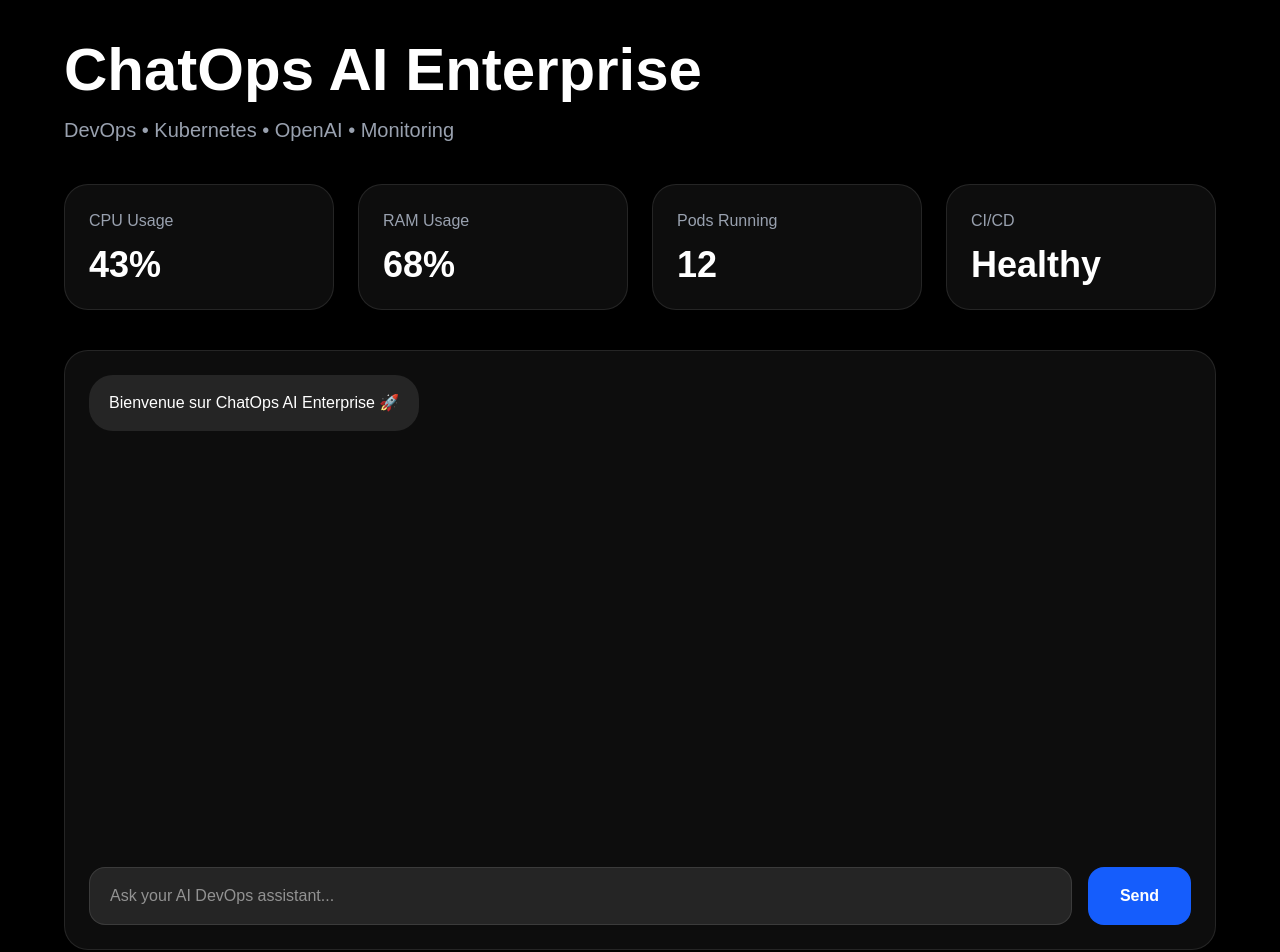
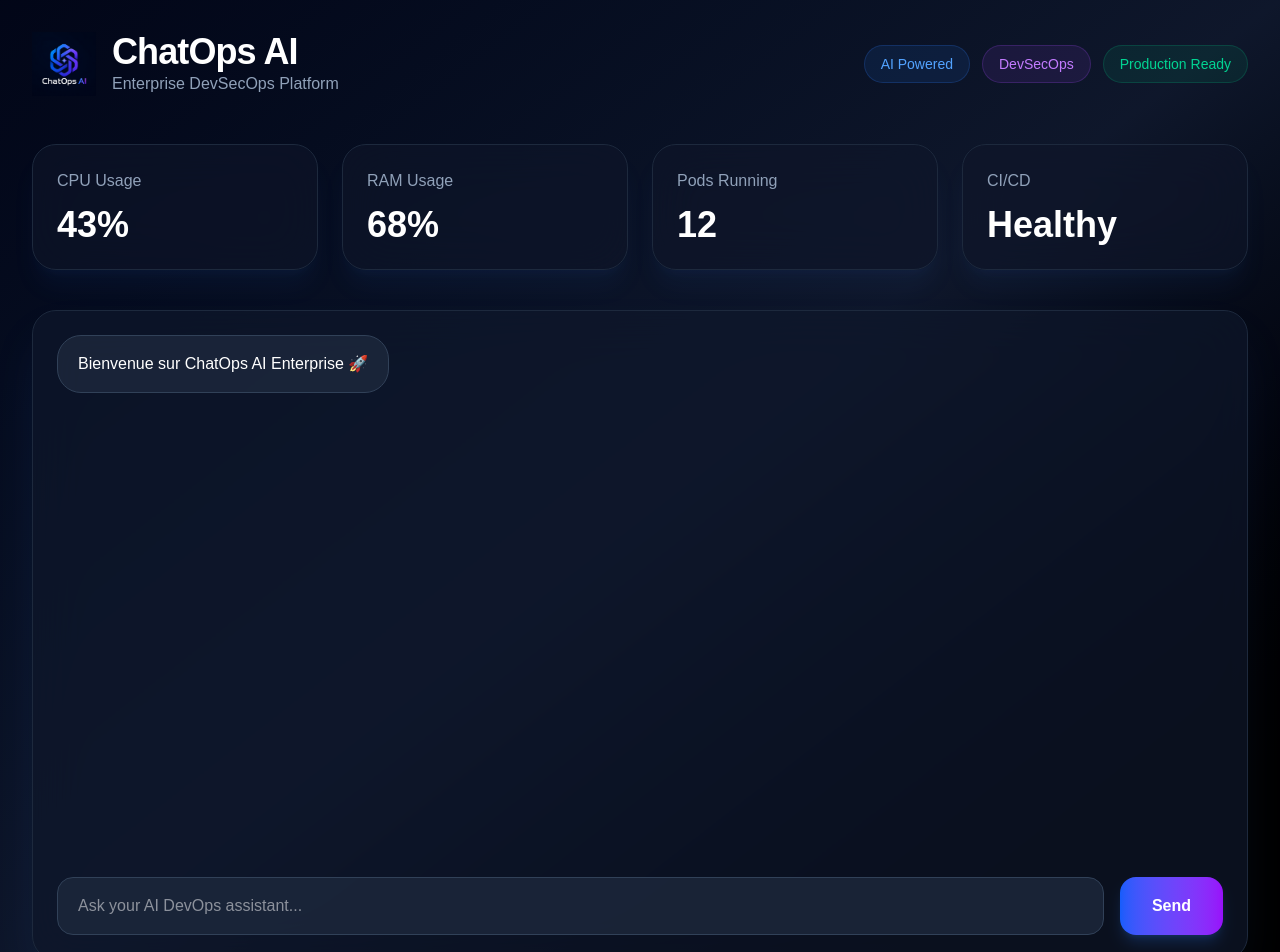
Before and after one commit to Evilfrst/Projet-Automatisation-DevOps-de-bout-en-bout-pour-un-chatbot-IA-evolutif-ChatOps, a Next.js app in the folder frontend/: page / in a window 1280 px wide. Shown: the top 952 px of the page. Built offline with nearby package versions, Linux system fonts and the light colour scheme.

Commit message:
DevOps final

```diff
--- a/frontend/app/page.tsx
+++ b/frontend/app/page.tsx
@@ -1,44 +1,36 @@
 'use client'
 
 import { useState } from 'react'
+import Image from 'next/image'
 
 export default function Home() {
-
   const [input, setInput] = useState('')
 
   const [messages, setMessages] = useState([
     {
       role: 'assistant',
-      content: 'Bienvenue sur ChatOps AI Enterprise 🚀'
-    }
+      content: 'Bienvenue sur ChatOps AI Enterprise 🚀',
+    },
   ])
 
   const sendMessage = async () => {
-
     if (!input.trim()) return
 
-    // Ajouter message utilisateur
     const userMessage = {
       role: 'user',
-      content: input
+      content: input,
     }
 
-    setMessages((prev: any) => [
-      ...prev,
-      userMessage
-    ])
+    setMessages((prev: any) => [...prev, userMessage])
 
     try {
-
       const response = await fetch(
         'http://35.181.183.50:8000/chat',
         {
           method: 'POST',
-
           headers: {
             'Content-Type': 'application/json',
           },
-
           body: JSON.stringify({
             prompt: input,
           }),
@@ -47,67 +39,112 @@
 
       const data = await response.json()
 
-      // Ajouter réponse IA
       setMessages((prev: any) => [
         ...prev,
         {
           role: 'assistant',
-          content: data.response
-        }
+          content: data.response,
+        },
       ])
-
     } catch (error) {
-
       console.error('Erreur API :', error)
 
       setMessages((prev: any) => [
         ...prev,
         {
           role: 'assistant',
-          content: 'Erreur de connexion au backend ❌'
-        }
+          content: 'Erreur de connexion au backend ❌',
+        },
       ])
     }
 
-    // Reset input
     setInput('')
   }
 
   return (
-
-    <main className="min-h-screen bg-black text-white p-10">
-
-      <div className="max-w-6xl mx-auto">
+    <main
+      className="
+      min-h-screen
+      bg-gradient-to-br
+      from-slate-950
+      via-slate-900
+      to-black
+      text-white
+      p-8
+    "
+    >
+      <div className="max-w-7xl mx-auto">
 
         {/* HEADER */}
-        <div className="mb-10">
+        <header className="flex items-center justify-between mb-12">
 
-          <h1 className="text-6xl font-bold mb-4">
-            ChatOps AI Enterprise
-          </h1>
+          <div className="flex items-center gap-4">
 
-          <p className="text-gray-400 text-xl">
-            DevOps • Kubernetes • OpenAI • Monitoring
-          </p>
+            <Image
+              src="/chatops-logo.png"
+              alt="ChatOps AI"
+              width={64}
+              height={64}
+              priority
+            />
 
-        </div>
+            <div>
+              <h1 className="text-4xl font-bold tracking-tight">
+                ChatOps AI
+              </h1>
 
-        {/* STATS */}
+              <p className="text-slate-400">
+                Enterprise DevSecOps Platform
+              </p>
+            </div>
+
+          </div>
+
+          <div className="hidden md:flex gap-3">
+
+            <span className="px-4 py-2 rounded-full bg-blue-500/10 border border-blue-500/20 text-blue-400 text-sm">
+              AI Powered
+            </span>
+
+            <span className="px-4 py-2 rounded-full bg-purple-500/10 border border-purple-500/20 text-purple-400 text-sm">
+              DevSecOps
+            </span>
+
+            <span className="px-4 py-2 rounded-full bg-emerald-500/10 border border-emerald-500/20 text-emerald-400 text-sm">
+              Production Ready
+            </span>
+
+          </div>
+
+        </header>
+
+        {/* KPI CARDS */}
         <div className="grid grid-cols-1 md:grid-cols-4 gap-6 mb-10">
 
           {[
             ['CPU Usage', '43%'],
             ['RAM Usage', '68%'],
             ['Pods Running', '12'],
-            ['CI/CD', 'Healthy']
+            ['CI/CD', 'Healthy'],
           ].map(([title, value]) => (
 
             <div
               key={title}
-              className="bg-white/5 border border-white/10 rounded-3xl p-6"
+              className="
+                bg-slate-900/60
+                backdrop-blur-xl
+                border
+                border-slate-800
+                rounded-3xl
+                p-6
+                shadow-xl
+                shadow-blue-500/5
+                hover:border-blue-500/30
+                transition
+              "
             >
 
-              <p className="text-gray-400">
+              <p className="text-slate-400">
                 {title}
               </p>
 
@@ -116,15 +153,30 @@
               </h2>
 
             </div>
+
           ))}
 
         </div>
 
-        {/* CHAT */}
-        <div className="bg-white/5 border border-white/10 rounded-3xl p-6 h-[600px] flex flex-col">
+        {/* CHAT CONTAINER */}
+        <div
+          className="
+            bg-slate-900/70
+            backdrop-blur-xl
+            border
+            border-slate-800
+            rounded-3xl
+            p-6
+            h-[650px]
+            flex
+            flex-col
+            shadow-2xl
+            shadow-blue-500/10
+          "
+        >
 
           {/* MESSAGES */}
-          <div className="flex-1 overflow-auto space-y-5 mb-5">
+          <div className="flex-1 overflow-auto space-y-5 mb-5 pr-2">
 
             {messages.map((message: any, index) => (
 
@@ -140,8 +192,8 @@
                 <div
                   className={`max-w-[80%] rounded-3xl px-5 py-4 ${
                     message.role === 'user'
-                      ? 'bg-blue-600'
-                      : 'bg-white/10'
+                      ? 'bg-gradient-to-r from-blue-600 to-indigo-600'
+                      : 'bg-slate-800/80 border border-slate-700'
                   }`}
                 >
 
@@ -162,16 +214,43 @@
               value={input}
               onChange={(e) => setInput(e.target.value)}
               placeholder="Ask your AI DevOps assistant..."
-              className="flex-1 bg-white/10 border border-white/10 rounded-2xl px-5 py-4 outline-none"
+              className="
+                flex-1
+                bg-slate-800/80
+                border
+                border-slate-700
+                rounded-2xl
+                px-5
+                py-4
+                outline-none
+                focus:border-blue-500
+                transition
+              "
+              onKeyDown={(e) => {
+                if (e.key === 'Enter') {
+                  sendMessage()
+                }
+              }}
             />
 
             <button
               onClick={sendMessage}
-              className="bg-blue-600 hover:bg-blue-500 rounded-2xl px-8 py-4 font-semibold transition"
+              className="
+                bg-gradient-to-r
+                from-blue-600
+                to-purple-600
+                hover:from-blue-500
+                hover:to-purple-500
+                rounded-2xl
+                px-8
+                py-4
+                font-semibold
+                transition
+                shadow-lg
+                shadow-blue-500/20
+              "
             >
-
               Send
-
             </button>
 
           </div>
@@ -179,7 +258,6 @@
         </div>
 
       </div>
-
     </main>
   )
 }
```
